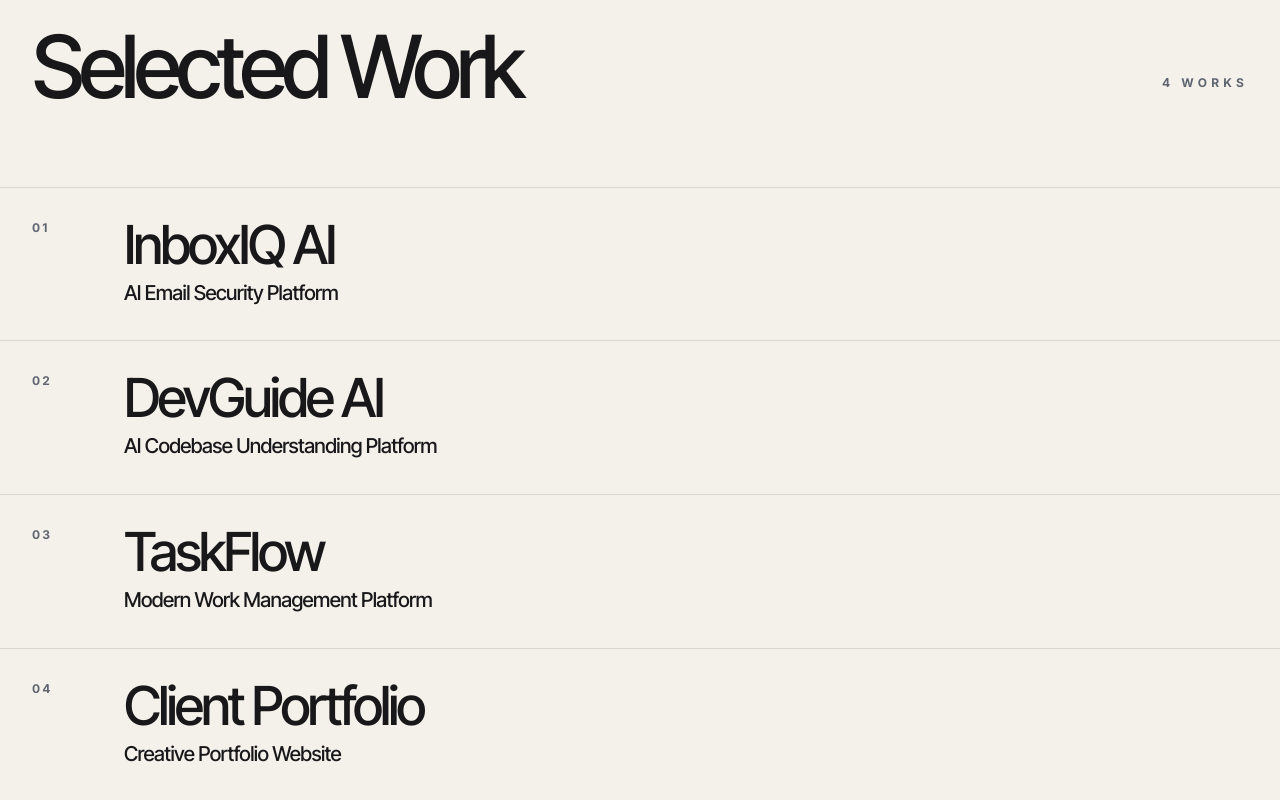
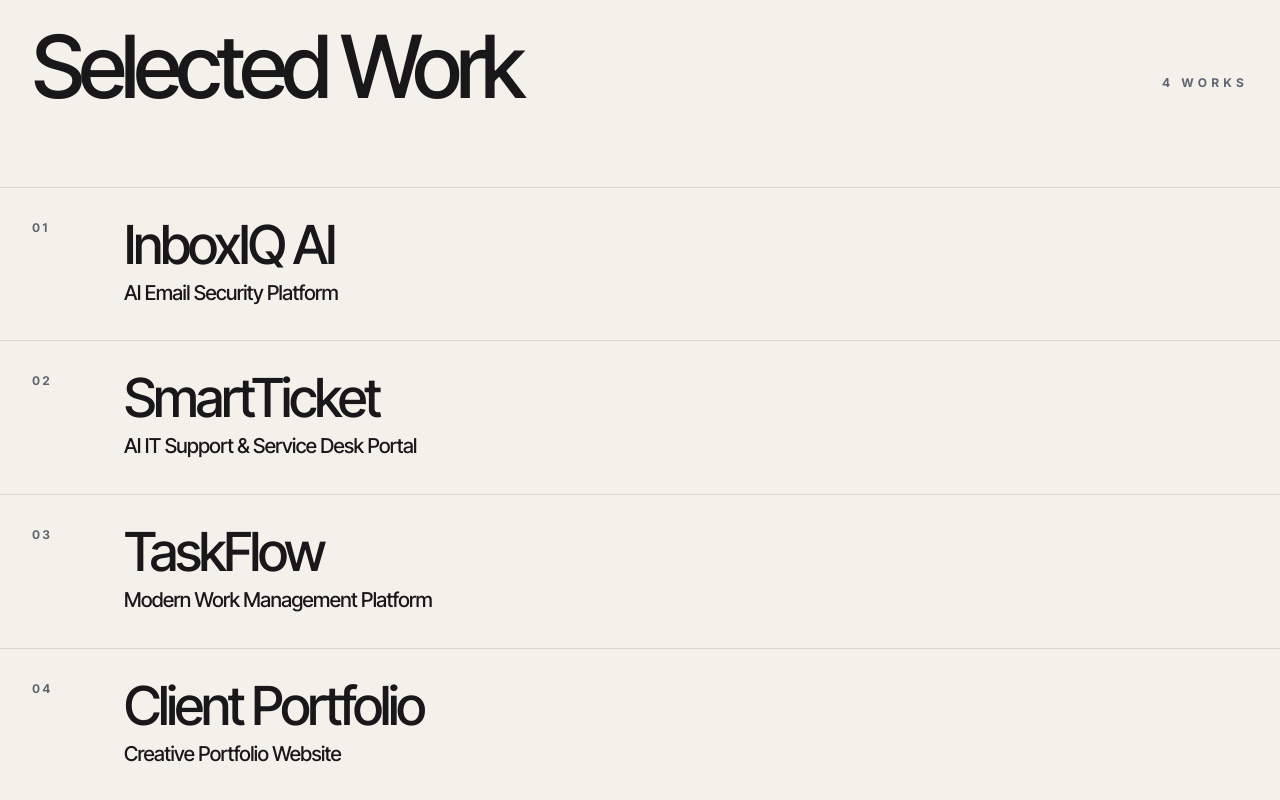
Before and after one commit to Jai7525/Jayakumar-portfolio, a Next.js app: page / in a window 1280 px wide. Shown: the part 2699-3499 px from the top of the page. Built offline with nearby package versions, Linux system fonts and the light colour scheme.

Commit message:
Replace DevGuide with SmartTicket in project and about sections

```diff
--- a/src/components/About.tsx
+++ b/src/components/About.tsx
@@ -34,9 +34,9 @@ const lines = [
     },
     { text: ", " },
     {
-      text: "DevGuide AI",
+      text: "SmartTicket",
       highlight: true,
-      tooltip: { title: "DevGuide AI", desc: "AI Codebase Understanding", image: "/jai2.webp" }
+      tooltip: { title: "SmartTicket", desc: "AI IT Support & Service Desk", image: "/smartticket.jpg" }
     },
     { text: ", and " },
     {
--- a/src/components/Work.tsx
+++ b/src/components/Work.tsx
@@ -25,18 +25,18 @@ const projects = [
   },
   {
     index: "02",
-    title: "DevGuide AI",
-    platform: "AI Codebase Understanding Platform",
-    description: "Upload a repository and receive setup guides, tech stack analysis, and source-grounded answers.",
-    tech: ["FastAPI", "FAISS", "RAG", "Gemini", "Supabase"],
-    image: "/jai2.webp",
+    title: "SmartTicket",
+    platform: "AI IT Support & Service Desk Portal",
+    description: "Enterprise digital service station featuring automated AI dispatch, smart routing, role-based access, and real-time SLA tracking.",
+    tech: ["Next.js", "React", "TypeScript", "Tailwind CSS", "AI Routing"],
+    image: "/smartticket.jpg",
     year: "2026",
     links: ["Case Study"],
     caseStudy: {
-      problem: "Developers spend significant time understanding unfamiliar codebases.",
-      solution: "Built an AI assistant for repository upload, architecture summaries, and codebase Q&A.",
-      features: ["ZIP Upload", "Repository Analysis", "RAG Chat", "FAISS Vector Search", "Architecture Summaries"],
-      role: "Designed the RAG pipeline, document processing workflow, vector search architecture, and backend services.",
+      problem: "Enterprise IT support teams struggle with manual ticket triaging, slow resolution times, and inefficient service desk workflows.",
+      solution: "Engineered a unified digital service desk with automated AI dispatch, role-based portals (Admin, Manager, Agent, Employee), and end-to-end encrypted session security.",
+      features: ["Smart Routing & AI Dispatch", "Role-Based Access Control", "24/7 SLA Tracking", "Real-Time System Health Monitoring", "Encrypted Session Support"],
+      role: "Architected the service portal interface, interactive role-switching workflows, system status dashboards, and automated ticket dispatch logic.",
     },
   },
   {
```
Also changed, not shown: public/smartticket.jpg (added).
